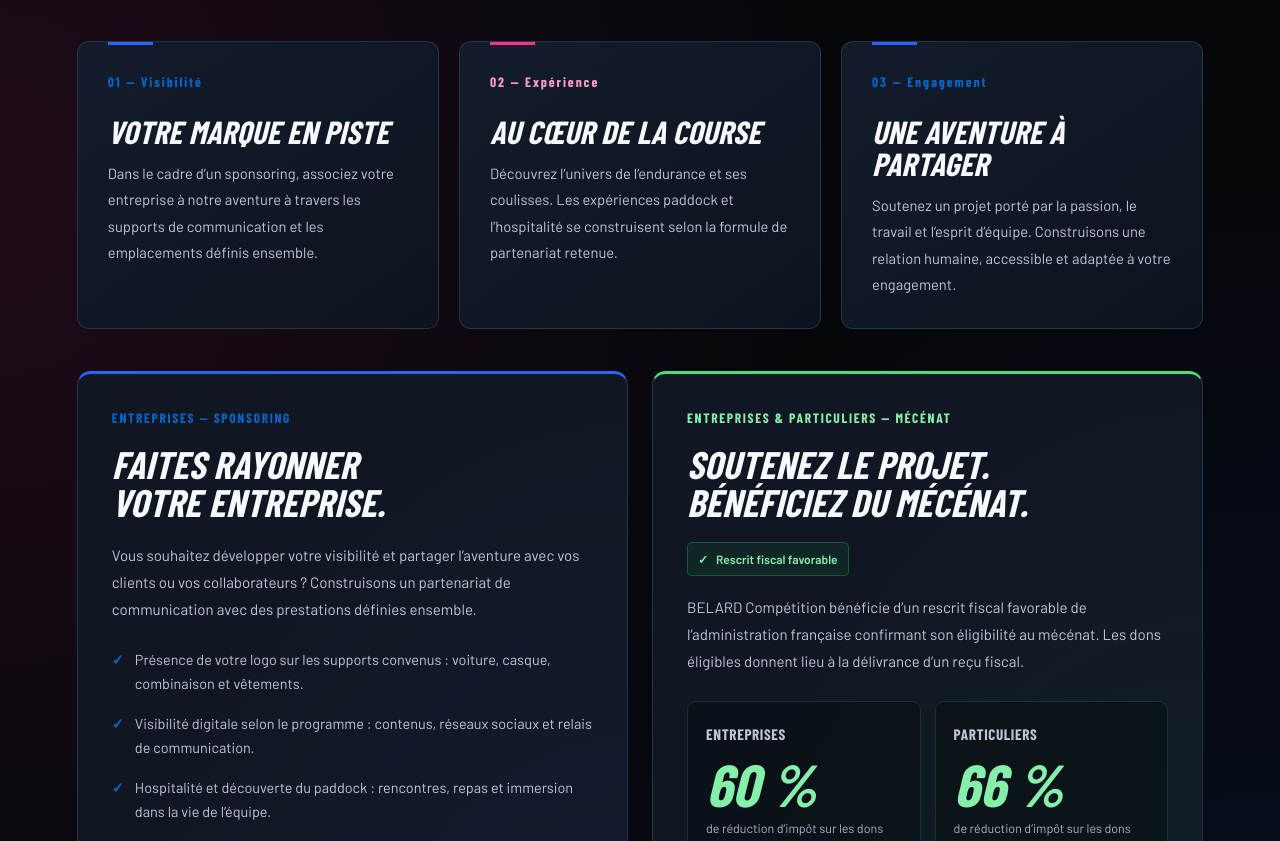
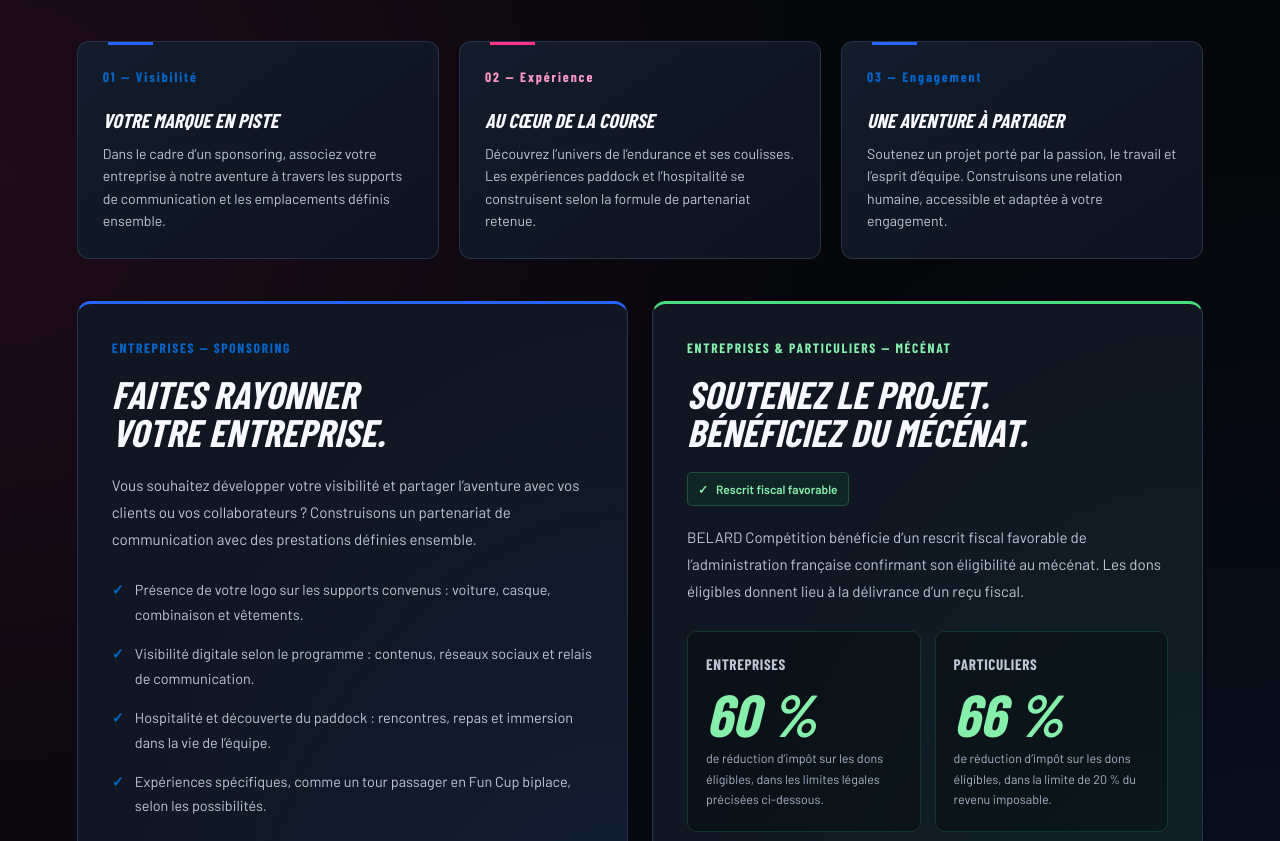
Before and after one commit to belardcompetition-993/Belard-competition, a plain HTML site: page index.html in a window 1280 px wide. Shown: the part 6029-6870 px from the top of the page. Drawn offline with nearby package versions, Linux system fonts and the light colour scheme; a web font is replaced by a local one.

Commit message:
Update index.html

```diff
--- a/index.html
+++ b/index.html
@@ -3284,6 +3284,24 @@
         </div>
 
         <div class="engagements">
+<style>
+  .benefices {
+    gap: 20px;
+  }
+
+  .benefice {
+    padding: 25px;
+  }
+
+  .benefice h3 {
+    font-size: 1.25rem;
+  }
+
+  .benefice p {
+    font-size: .88rem;
+    line-height: 1.6;
+  }
+</style>
 
           <!-- SPONSORING — BOUTON RETIRÉ -->
 
```
